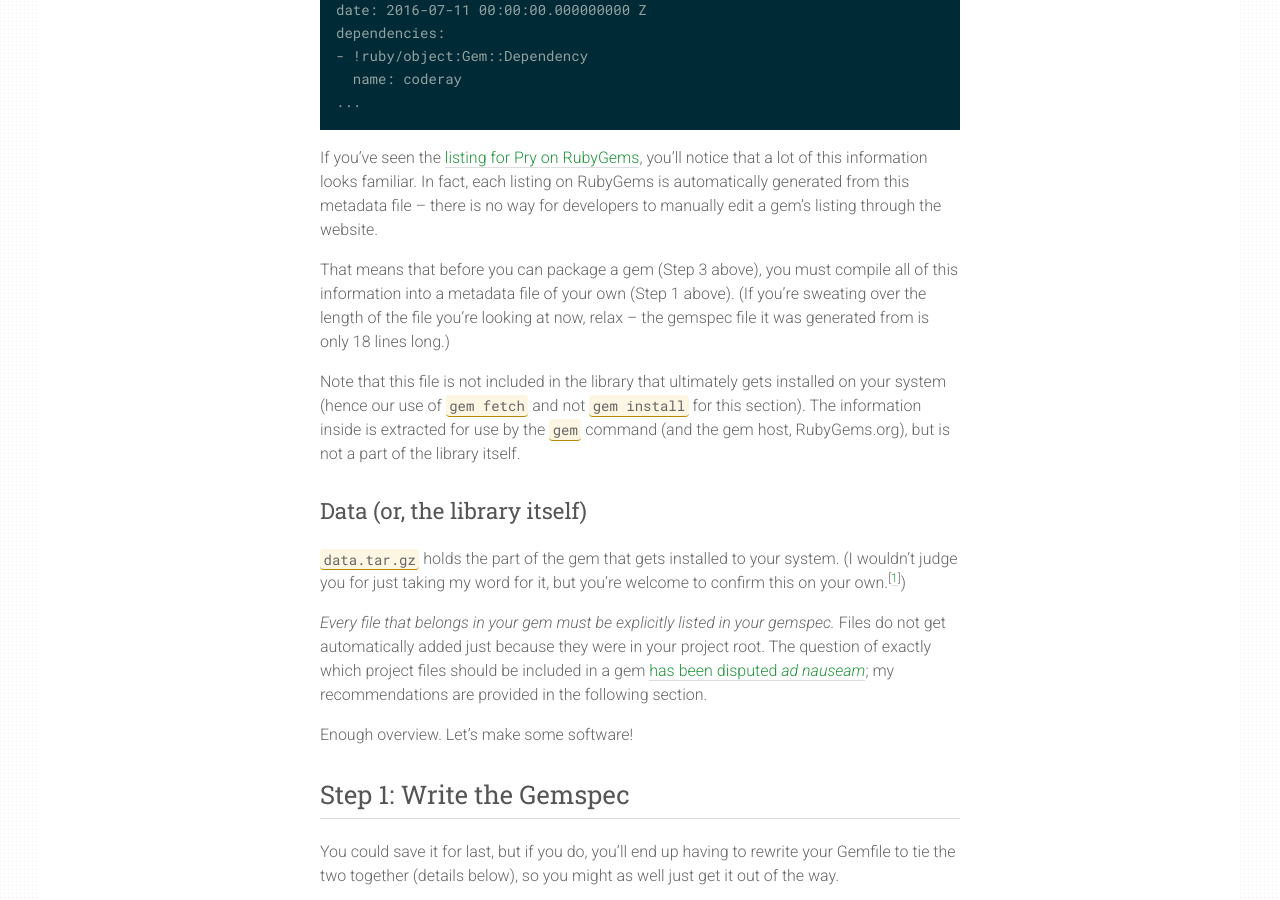
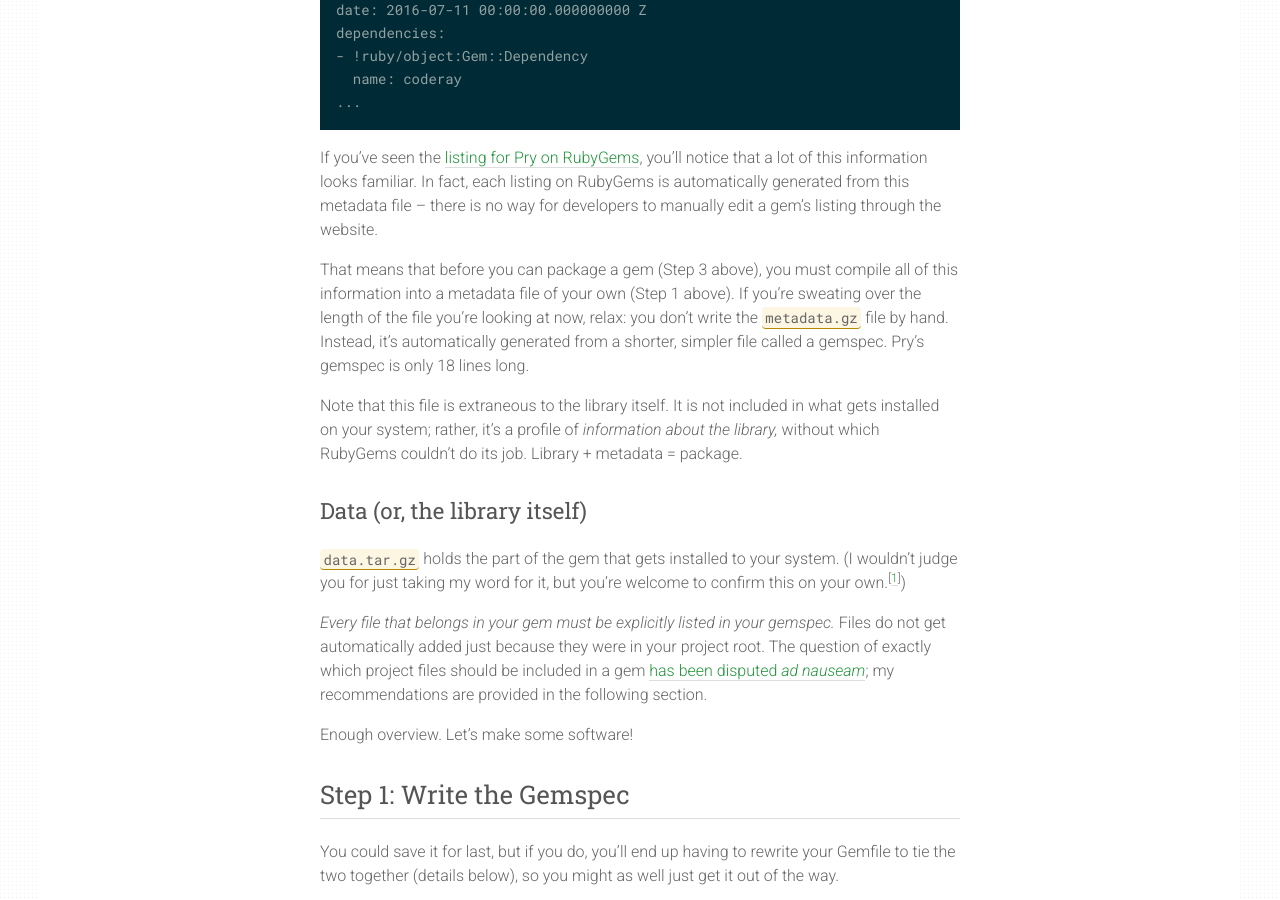
Before and after one commit to rlue/ryanlue.com, a Jekyll site: the page built from _posts/2017-02-18-how-to-publish-a-gem.md, in a window 1280 px wide and 900 px high, scrolled down 2499 px. Built offline with Jekyll 4.4.1, drawn with Linux system fonts in a browser that asks for light colours; a script that is not in the unit is left out.

Commit message:
Improve wording in how-to-publish-a-gem

```diff
--- a/_posts/2017-02-18-how-to-publish-a-gem.md
+++ b/_posts/2017-02-18-how-to-publish-a-gem.md
@@ -85,9 +85,9 @@ When you install Pry, it comes with a few dependencies (coderay, method\_source,
 
 If you’ve seen the [listing for Pry on RubyGems][pry]{:target="_blank"}, you’ll notice that a lot of this information looks familiar. In fact, each listing on RubyGems is automatically generated from this metadata file – there is no way for developers to manually edit a gem’s listing through the website.
 
-That means that before you can package a gem (Step 3 above), you must compile all of this information into a metadata file of your own (Step 1 above). (If you’re sweating over the length of the file you’re looking at now, relax – the gemspec file it was generated from is only 18 lines long.)
+That means that before you can package a gem (Step 3 above), you must compile all of this information into a metadata file of your own (Step 1 above). If you’re sweating over the length of the file you’re looking at now, relax: you don’t write the `metadata.gz` file by hand. Instead, it’s automatically generated from a shorter, simpler file called a gemspec. Pry’s gemspec is only 18 lines long.
 
-Note that this file is not included in the library that ultimately gets installed on your system (hence our use of `gem fetch` and not `gem install` for this section). The information inside is extracted for use by the `gem` command (and the gem host, RubyGems.org), but is not a part of the library itself.
+Note that this file is extraneous to the library itself. It is not included in what gets installed on your system; rather, it’s a profile of _information about the library,_ without which RubyGems couldn’t do its job. Library + metadata = package.
 
 ### Data (or, the library itself)
 
```
